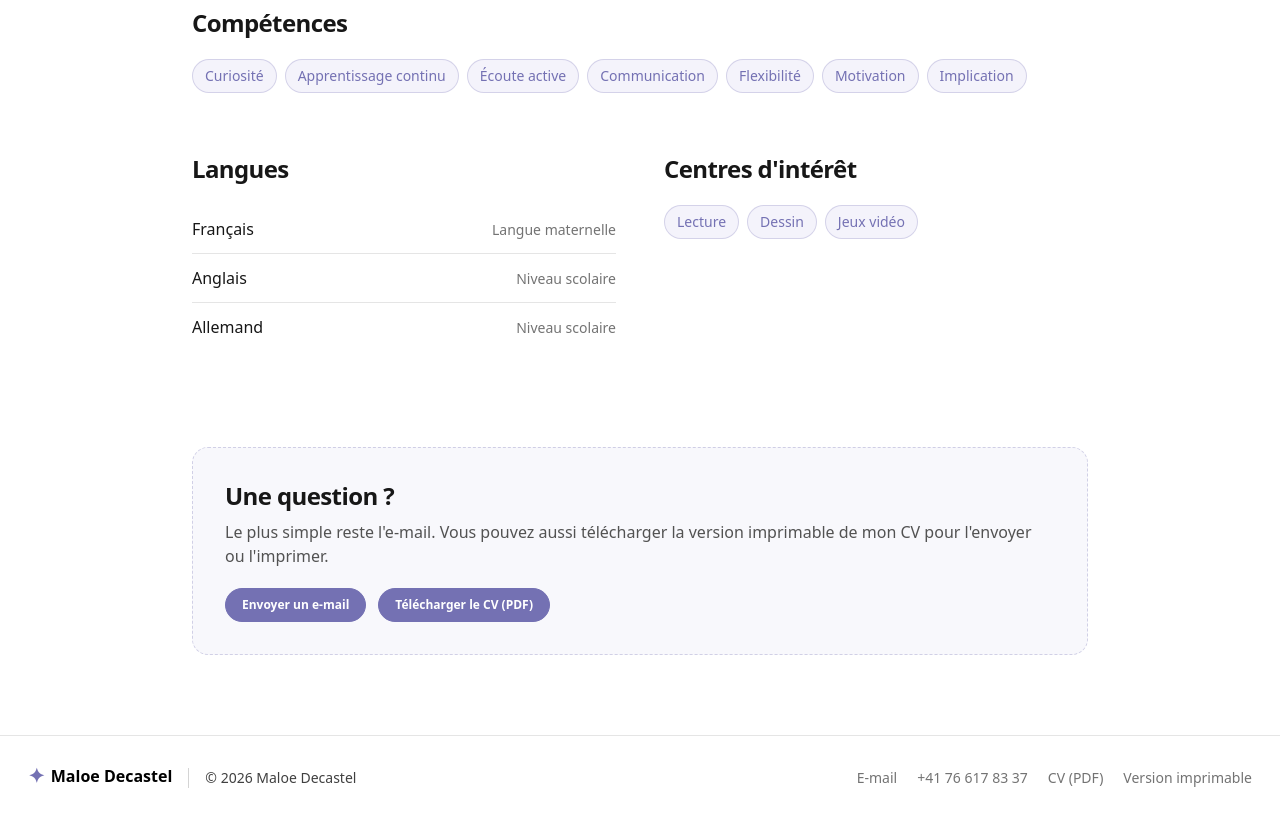
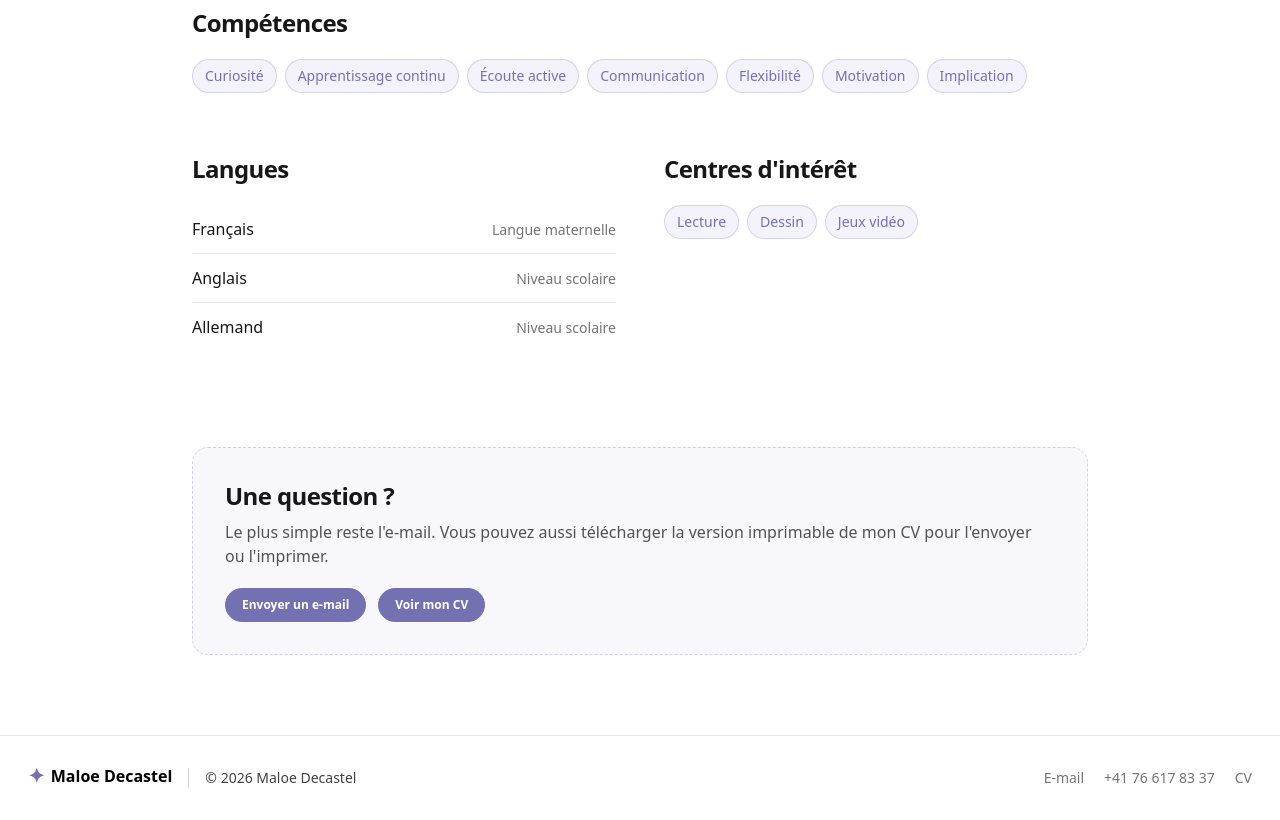
Before and after one commit to maloedecastel-byte/maloedecastel-byte.github.io, an Astro site: page / in a window 1280 px wide. Shown: the part 1685-2505 px from the top of the page. Built offline with nearby package versions, Linux system fonts and the light colour scheme; Astro itself is replaced by a stand-in of ours.

Commit message:
Retire la version PDF du CV

```diff
--- a/package.json
+++ b/package.json
@@ -9,8 +9,7 @@
 		"build": "astro check && astro build",
 		"preview": "astro preview",
 		"astro": "astro",
-		"check": "biome check --apply-unsafe .",
-		"pdf": "node scripts/generate-pdf.mjs"
+		"check": "biome check --apply-unsafe ."
 	},
 	"devDependencies": {
 		"@astrojs/check": "^0.6.0",
@@ -18,7 +17,6 @@
 		"@biomejs/biome": "1.7.3",
 		"@tailwindcss/typography": "^0.5.13",
 		"astro": "^4.8.2",
-		"playwright": "^1.65.1",
 		"tailwindcss": "^3.4.3",
 		"typescript": "^5.4.5"
 	},
--- a/src/collections/menu.json
+++ b/src/collections/menu.json
@@ -9,6 +9,6 @@
 	},
 	{
 		"name": "CV",
-		"url": "cv.pdf"
+		"url": "cv.html"
 	}
 ]
--- a/src/components/footer.astro
+++ b/src/components/footer.astro
@@ -29,15 +29,9 @@ const year = new Date().getFullYear();
         >+41 76 617 83 37</a
       >
       <a
-        href={`${base}cv.pdf`}
-        download
-        class="text-neutral-500 dark:text-neutral-400 hover:text-neutral-900 dark:hover:text-white"
-        >CV (PDF)</a
-      >
-      <a
         href={`${base}cv.html`}
         class="text-neutral-500 dark:text-neutral-400 hover:text-neutral-900 dark:hover:text-white"
-        >Version imprimable</a
+        >CV</a
       >
     </span>
   </div>
--- a/src/pages/a-propos.astro
+++ b/src/pages/a-propos.astro
@@ -45,7 +45,7 @@ const primaire = parcours.filter((etape) => etape.niveau === "École primaire");
     </p>
 
     <div class="mt-6">
-      <Button text="Télécharger mon CV (PDF)" link={`${base}cv.pdf`} download />
+      <Button text="Voir mon CV" link={`${base}cv.html`} />
     </div>
 
     <h2
--- a/src/pages/index.astro
+++ b/src/pages/index.astro
@@ -5,7 +5,7 @@ import parcours from "../collections/parcours.json";
 import Layout from "../layouts/main.astro";
 
 const base = import.meta.env.BASE_URL;
-const cvUrl = `${base}cv.pdf`;
+const cvUrl = `${base}cv.html`;
 
 const langues = [
 	{ nom: "Français", niveau: "Langue maternelle" },
@@ -222,7 +222,7 @@ const competences = [
       </p>
       <div class="flex flex-wrap items-center gap-3">
         <Button text="Envoyer un e-mail" link="mailto:maloe.decastel@gmail.com" />
-        <Button text="Télécharger le CV (PDF)" link={cvUrl} download />
+        <Button text="Voir mon CV" link={cvUrl} />
       </div>
     </div>
   </section>
```
Also changed, not shown: scripts/generate-pdf.mjs (deleted, +0 -23 lines), README.md, pnpm-lock.yaml, 1 other file.
